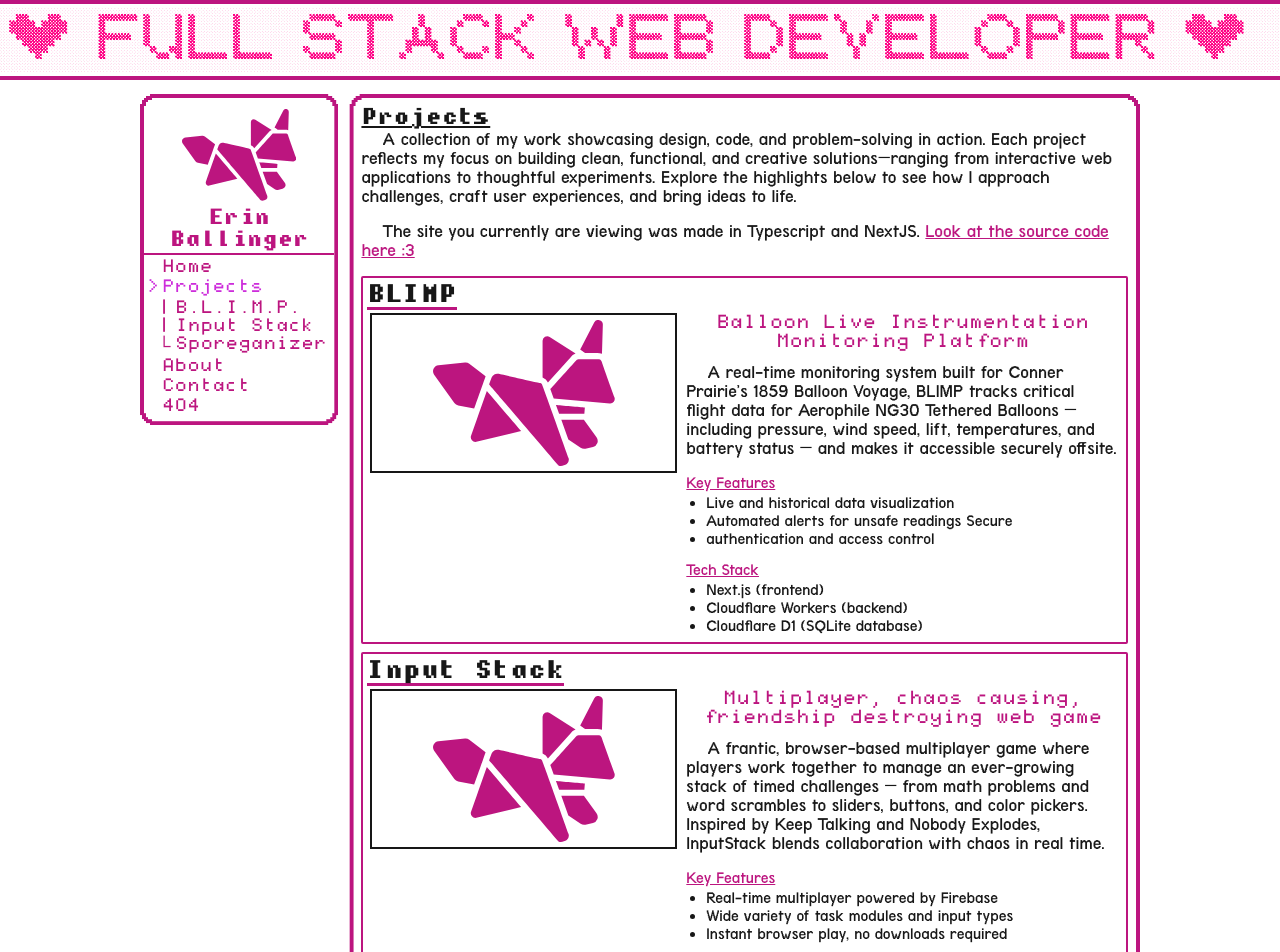
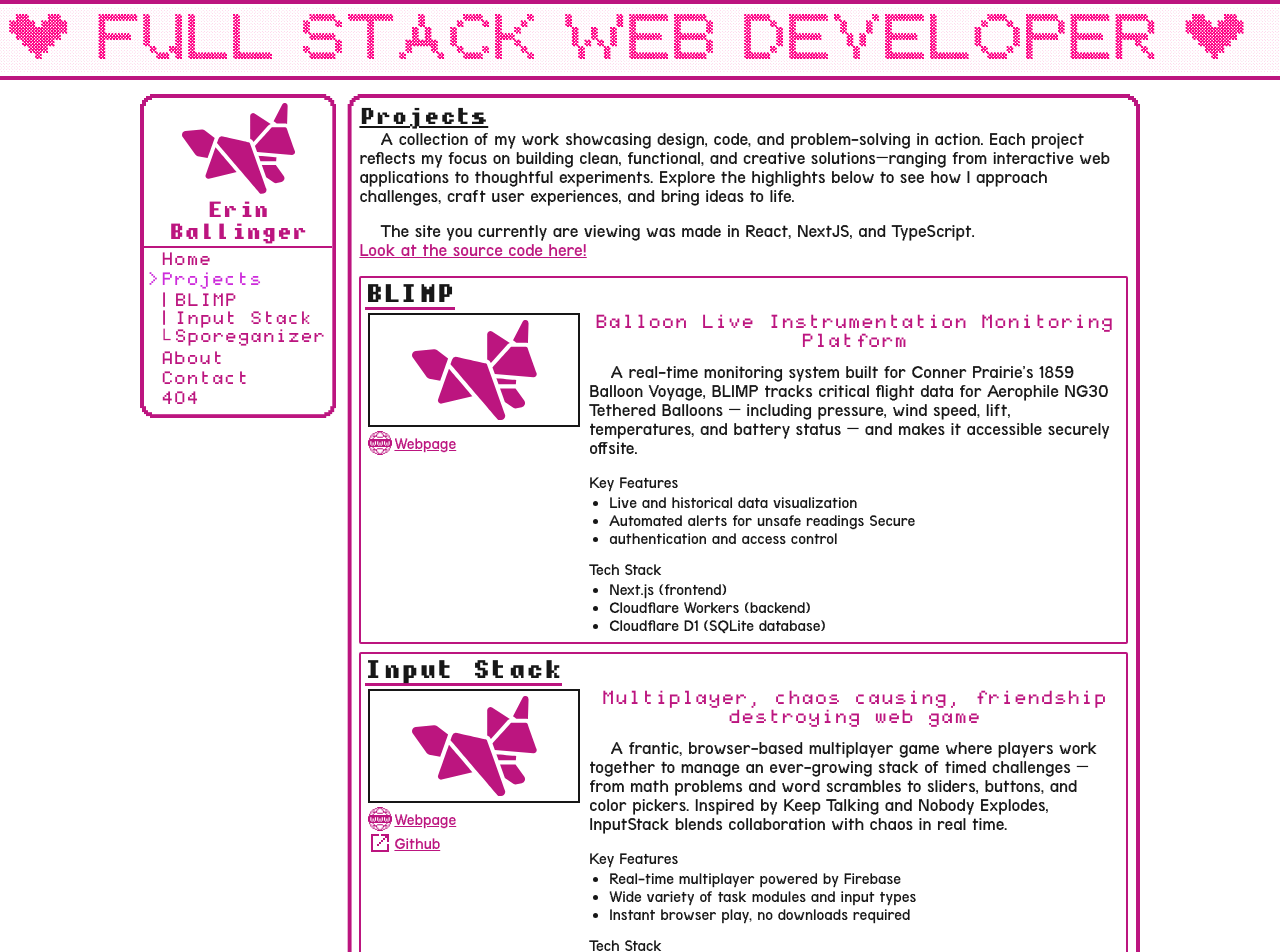
Before and after one commit to zapsters/portfolio, a Next.js app: page /projects in a window 1280 px wide. Shown: the top 952 px of the page. Built offline with nearby package versions, Linux system fonts and the light colour scheme; a web font is replaced by a local one.

Commit message:
Added project external links

```diff
--- a/app/components/NavItem.tsx
+++ b/app/components/NavItem.tsx
@@ -27,6 +27,7 @@ export default function NavItem({ href, label, items }: NavItemProps) {
       onMouseLeave={() => setHoverOpen(false)}
       onFocus={() => setHoverOpen(true)}
       onBlur={() => setHoverOpen(false)}
+      // style={{ height: "1em" }}
       className="relative list-none">
       <Link href={href} className={`navLink ${isActive ? "active" : ""}`}>
         {label}
@@ -39,6 +40,7 @@ export default function NavItem({ href, label, items }: NavItemProps) {
           height: open ? "auto" : 0,
           opacity: open ? 1 : 0,
         }}
+        style={{ display: "flex", alignItems: "flex-start", flexDirection: "column" }}
         transition={{ duration: 0.3, ease: "easeOut" }}
         className="overflow-hidden navExpandableArea">
         {items?.map((child) => (
--- a/app/components/ProjectCard.tsx
+++ b/app/components/ProjectCard.tsx
@@ -1,15 +1,18 @@
 "use client";
 import { motion } from "motion/react";
 import PersonalIcon from "./PersonalIcon";
+import { OpenIcon, WebIcon } from "./icons";
 import Link from "next/link";
 
 type ProjectCardProps = React.PropsWithChildren<{
   href: string;
   label: string;
   status: string;
+  github?: string;
+  url?: string;
 }>;
 
-export default function ProjectCard({ children, href, label }: ProjectCardProps) {
+export default function ProjectCard({ children, href, label, github, url }: ProjectCardProps) {
   return (
     <Link href={href} className="raw">
       <motion.div
@@ -46,6 +49,7 @@ export default function ProjectCard({ children, href, label }: ProjectCardProps)
           </motion.h2>
         </div>
         <div className="projectFlex">
+          <aside>
             <div className="slideshow">
               <PersonalIcon
                 style={{
@@ -57,6 +61,29 @@ export default function ProjectCard({ children, href, label }: ProjectCardProps)
                 alignmentBaseline="central"
               />
             </div>
+            {url && (
+              <span
+                className="Link"
+                onClick={(e) => {
+                  e.preventDefault();
+                  window.open(url, "_blank");
+                }}>
+                <WebIcon />
+                Webpage
+              </span>
+            )}
+            {github && (
+              <span
+                className="Link"
+                onClick={(e) => {
+                  e.preventDefault();
+                  window.open(github, "_blank");
+                }}>
+                <OpenIcon />
+                Github
+              </span>
+            )}
+          </aside>
           <div className="projectContent">{children}</div>
         </div>
       </motion.div>
--- /dev/null
+++ b/app/components/icons.tsx
@@ -0,0 +1,32 @@
+import * as React from "react";
+import { SVGProps } from "react";
+
+export const OpenIcon = (props: SVGProps<SVGSVGElement>) => (
+  <svg xmlns="http://www.w3.org/2000/svg" width={24} height={24} {...props}>
+    <path
+      fill="currentcolor"
+      d="M5 3h6v2H5v14h14v-6h2v8H3V3zm8 0h8v8h-2V7h-2V5h-4zm0 8h-2v2H9v2h2v-2h2zm4-4h-2v2h-2v2h2V9h2z"
+    />
+  </svg>
+);
+
+export const WebIcon = (props: SVGProps<SVGSVGElement>) => (
+  <svg xmlns="http://www.w3.org/2000/svg" width="24" height="24" viewBox="0 0 32 32">
+    <path
+      fill="currentColor"
+      d="M30.47 9.14h-1.52v1.53H25.9V9.14h-1.52v1.53H7.62V9.14H6.09v1.53H3.05V9.14H1.52v3.05H0v7.62h1.52v3.05h1.53v-1.53h3.04v1.53h1.53v-1.53h16.76v1.53h1.52v-1.53h3.05v1.53h1.52v-3.05H32v-7.62h-1.53Zm-19.81 9.14H9.14v1.53H7.62v-1.53H6.09v1.53H4.57v-1.53H3.05v-4.57h1.52v4.57h1.52v-3.04h1.53v3.04h1.52v-4.57h1.52Zm9.15 0h-1.53v1.53h-1.52v-1.53h-1.52v1.53h-1.53v-1.53h-1.52v-4.57h1.52v4.57h1.53v-3.04h1.52v3.04h1.52v-4.57h1.53Zm9.14 0h-1.52v1.53H25.9v-1.53h-1.52v1.53h-1.53v-1.53h-1.52v-4.57h1.52v4.57h1.53v-3.04h1.52v3.04h1.53v-4.57h1.52Z"
+    />
+    <path
+      fill="currentColor"
+      d="M27.43 22.86h1.52v3.04h-1.52Zm0-16.77h1.52v3.05h-1.52ZM25.9 25.9h1.53v1.53H25.9Zm0-21.33h1.53v1.52H25.9Zm0 3.05V6.09h-4.57V4.57h-1.52v3.05h3.04v1.52h1.53V7.62zm-3.05 19.81h3.05v1.52h-3.05Z"
+    />
+    <path
+      fill="currentColor"
+      d="M22.85 24.38h-3.04v3.05h1.52V25.9h4.57v-1.52h-1.52v-1.52h-1.53zm0-21.33h3.05v1.52h-3.05Zm-3.04 25.9h3.04v1.53h-3.04Zm0-27.43h3.04v1.53h-3.04Zm-1.53 25.91h1.53v1.52h-1.53Zm0-24.38h1.53v1.52h-1.53Zm0 25.9h-1.52v1.53h-1.52v-1.53h-1.53v1.53h-1.52V32h7.62v-1.52h-1.53zM12.19 7.62h7.62v1.52h-7.62Zm0 15.24h7.62v1.52h-7.62Zm1.52-19.81h1.53V1.52h1.52v1.53h1.52V1.52h1.53V0h-7.62v1.52h1.52zm-1.52 24.38h1.52v1.52h-1.52Zm0-24.38h1.52v1.52h-1.52Zm-3.05 25.9h3.05v1.53H9.14Zm0-27.43h3.05v1.53H9.14ZM6.09 27.43h3.05v1.52H6.09Z"
+    />
+    <path
+      fill="currentColor"
+      d="M9.14 7.62h3.05V4.57h-1.53v1.52H6.09v1.53h1.53v1.52h1.52zM6.09 3.05h3.05v1.52H6.09Zm0 21.33v1.52h4.57v1.53h1.53v-3.05H9.14v-1.52H7.62v1.52zM4.57 25.9h1.52v1.53H4.57Zm0-21.33h1.52v1.52H4.57ZM3.05 22.86h1.52v3.04H3.05Zm0-16.77h1.52v3.05H3.05Z"
+    />
+  </svg>
+);
--- a/app/layout.tsx
+++ b/app/layout.tsx
@@ -47,8 +47,8 @@ export default function RootLayout({
             </span>
           </Marquee>
           <article className="root">
-            <Pixelated>
-              <aside>
+            <aside className="mainAside">
+              <Pixelated>
                 <PersonalIcon
                   style={{
                     width: "60%",
@@ -59,7 +59,7 @@ export default function RootLayout({
                   alignmentBaseline="central"
                 />
                 <h1>
-                  <Link href="./">
+                  <Link href="/">
                     Erin
                     <br />
                     Ballinger
@@ -72,7 +72,7 @@ export default function RootLayout({
                     href="/projects"
                     label="Projects"
                     items={[
-                      { href: "/projects/BLIMP", label: "B.L.I.M.P." },
+                      { href: "/projects/BLIMP", label: "BLIMP" },
                       { href: "/projects/inputStack", label: "Input Stack" },
                       { href: "/projects/sporeganizer", label: "Sporeganizer" },
                     ]}
@@ -81,8 +81,8 @@ export default function RootLayout({
                   <NavItem label="Contact" href="/contact" />
                   <NavItem label="404" href="/404" />
                 </nav>
-              </aside>
-            </Pixelated>
+              </Pixelated>
+            </aside>
             <Pixelated style={{ padding: "8px" }}>
               <main>{children}</main>
             </Pixelated>
--- a/app/projects/page.tsx
+++ b/app/projects/page.tsx
@@ -11,16 +11,21 @@ export default function Projects() {
         how I approach challenges, craft user experiences, and bring ideas to life.
       </p>
       <p style={{ display: "block" }}>
-        The site you currently are viewing was made in Typescript and NextJS.{" "}
+        The site you currently are viewing was made in React, NextJS, and TypeScript.
+        <br />
         <a
           style={{ display: "inline" }}
           href="https://github.com/zapsters/portfolio"
           target="_blank">
-          Look at the source code here :3
+          Look at the source code here!
         </a>
       </p>
       <div className="projectCards">
-        <ProjectCard href="projects/BLIMP" label="BLIMP" status="In development">
+        <ProjectCard
+          href="projects/BLIMP"
+          label="BLIMP"
+          status="In development"
+          url="https://blimpview.app">
           <h1
             style={{ display: "block", textAlign: "center", fontWeight: "500", fontSize: "20px" }}>
             Balloon Live Instrumentation Monitoring Platform
@@ -46,7 +51,12 @@ export default function Projects() {
             <li>Cloudflare D1 (SQLite database)</li>
           </ul>
         </ProjectCard>
-        <ProjectCard href="projects/inputStack" label="Input Stack" status="V2">
+        <ProjectCard
+          href="projects/inputStack"
+          github="https://github.com/zapsters/InputStack"
+          url="https://zapsters.github.io/inputstack/"
+          label="Input Stack"
+          status="V2">
           <h1
             style={{ display: "block", textAlign: "center", fontWeight: "500", fontSize: "20px" }}>
             Multiplayer, chaos causing, friendship destroying web game
@@ -72,7 +82,12 @@ export default function Projects() {
             <li>Non-SQL Databases</li>
           </ul>
         </ProjectCard>
-        <ProjectCard href="projects/sporeganizer" label="Sporeganizer" status="V1">
+        <ProjectCard
+          href="projects/sporeganizer"
+          github="https://github.com/zapsters/Sporeganizer"
+          url="https://sporeganizer.com/"
+          label="Sporeganizer"
+          status="V1">
           <h1
             style={{ display: "block", textAlign: "center", fontWeight: "500", fontSize: "20px" }}>
             A mushroom themed student homework tracker
--- a/app/styles/contact.scss
+++ b/app/styles/contact.scss
@@ -90,33 +90,7 @@
         margin: 0;
       }
 
-      input,
-      textarea,
-      .btn {
-        border: 2px solid themed("secondary");
-        background-color: themed("input_bg");
-        font-size: 16px;
-        padding: 3px 5px;
-        margin-bottom: 14px;
-        width: 100%;
-        min-height: 40px;
-        border-radius: 6px;
-        resize: vertical;
-        max-height: 400px;
-      }
 
-      textarea {
-        padding-top: 7px;
-        min-height: 190px;
-      }
-
-      .btn {
-        cursor: pointer;
-
-        &:hover {
-          color: themed("text");
-        }
-      }
     }
   }
 }
--- a/app/styles/globals.scss
+++ b/app/styles/globals.scss
@@ -50,10 +50,9 @@
   margin: 0 auto;
 
   // Navigation sidebar
-  aside {
+  .mainAside {
     position: sticky;
-    top: 20px;
-    padding-top: 6px !important;
+    top: 13px;
     font-family: "ft88", "grotesque", "facade";
     list-style: none;
 
@@ -78,7 +77,7 @@
       gap: 1px;
       display: flex;
       flex-direction: column;
-      justify-content: space-evenly;
+      justify-content: stretch;
       font-weight: 400;
       font-size: 18px;
       padding-bottom: 5px;
@@ -93,7 +92,6 @@
         /* needed for ::before/::after absolute positioning */
         display: inline;
         width: fit-content;
-        padding: 3px 1px;
         text-decoration: none;
 
         &:hover,
@@ -106,7 +104,7 @@
             content: ">";
             position: absolute;
             left: -1.2ch;
-            top: 0.1ch;
+            top: -0.14ch;
             /* tweak as needed */
           }
 
@@ -199,7 +197,8 @@
       text-indent: 2ch;
     }
 
-    span:not(.raw) {
+    strong,
+    .strong {
       font-weight: 300;
 
       @include themify() {
@@ -218,7 +217,7 @@
     align-items: stretch;
     width: 96%;
 
-    aside {
+    .mainAside {
       position: unset !important;
       text-align: center !important;
 
--- a/app/styles/projects.scss
+++ b/app/styles/projects.scss
@@ -35,6 +35,7 @@
       padding: 3px;
 
       h1 {
+        // letter-spacing: -1px;
         font-weight: 400 !important;
         font-size: 19px !important;
         margin-bottom: 12px;
@@ -46,13 +47,26 @@
       }
     }
 
-    .slideshow {
-      @include themify() {
-        margin: 3px 3px;
 
-        border: 2px solid themed("text");
-        flex: 0.7;
+    aside {
+      margin: 3px 3px;
+      flex: 0.4;
+
+      .slideshow {
+        @include themify() {
+          border: 2px solid themed("text");
+        }
+
+        margin-bottom: 4px;
       }
+
+      .Link {
+        display: flex;
+        align-items: center;
+        justify-content: flex-start;
+        gap: 2px;
+      }
+
     }
   }
 }
--- a/app/styles/structure.scss
+++ b/app/styles/structure.scss
@@ -48,7 +48,7 @@ p {
 ::-webkit-scrollbar-thumb {
   @include themify() {
 
-    background: rgb(themed("primary"), 0.2);
+    background: rgb(themed("primary"), 0.8);
   }
 
   border-radius: 5px;
--- a/app/styles/ui.scss
+++ b/app/styles/ui.scss
@@ -17,7 +17,8 @@ li {
   margin-left: 20px;
 }
 
-a {
+a,
+.Link {
   &.raw {
     text-decoration: none !important;
   }
@@ -40,3 +41,38 @@ a {
     }
   }
 }
+
+input,
+textarea,
+.btn {
+  @include themify() {
+    border: 2px solid themed("primary");
+    background-color: themed("input_bg");
+  }
+
+  font-size: 16px;
+  padding: 3px 5px;
+  margin-bottom: 14px;
+  width: 100%;
+  min-height: 40px;
+  border-radius: 6px;
+  resize: vertical;
+  max-height: 400px;
+  font-family: "grotesque",
+  "facade";
+}
+
+textarea {
+  padding-top: 7px;
+  min-height: 190px;
+}
+
+.btn {
+  cursor: pointer;
+
+  @include themify() {
+    &:hover {
+      color: themed("text");
+    }
+  }
+}
```
Also changed, not shown: app/page.tsx (+5 -5 lines), public/pixelarticons--open.svg (added), 1 other file (tests, documents, lock files or other folders). Lines whose indentation alone changed are shown as unchanged.
